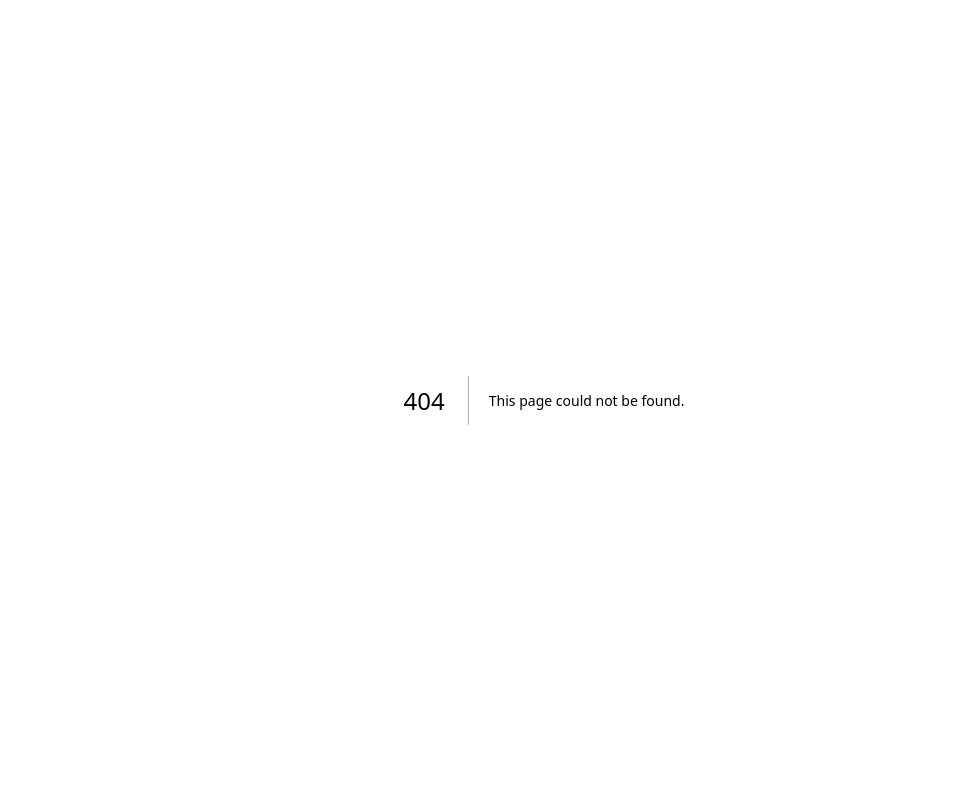
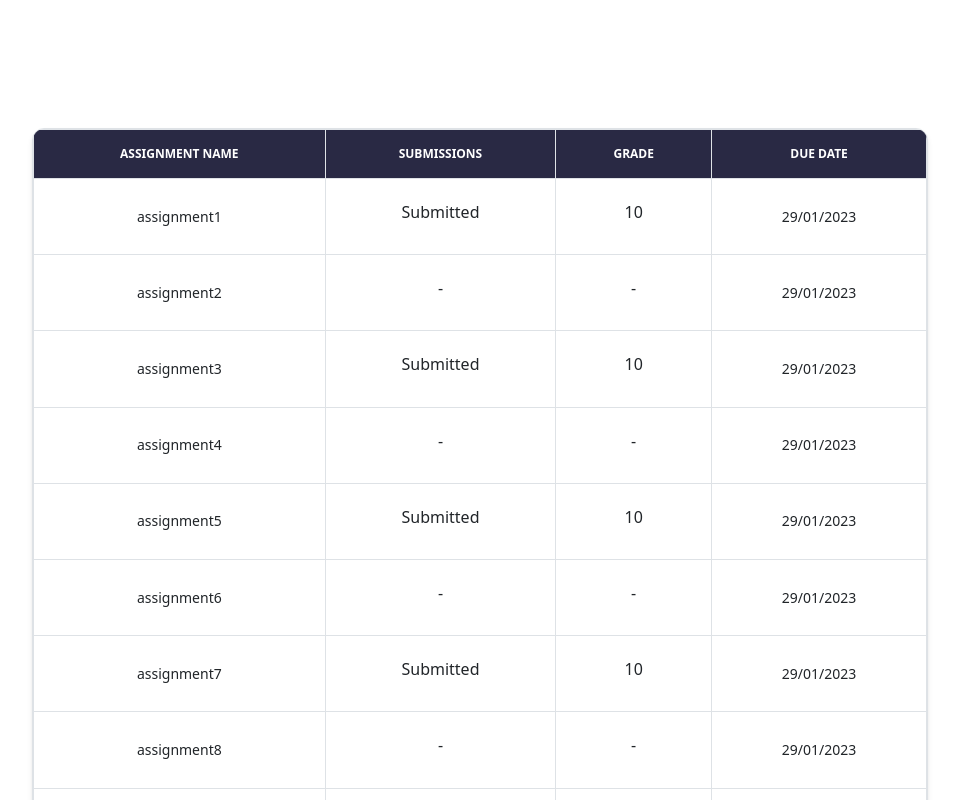
Before and after one commit to School-System-SS/school-system-fe, a Next.js app: page /student/student-assignment in a window 1280 px wide. Before the commit this address had no page. Shown: the top 800 px of the page, without its empty margins (96-1055 px from the left). Built offline with nearby package versions, Linux system fonts and the light colour scheme.

Commit message:
student list assignments

```diff
--- /dev/null
+++ b/src/app/student/page.js
@@ -0,0 +1,11 @@
+import React from 'react'
+
+export default function Page() {
+
+
+    return (
+        <>
+            <h1>hi From Student route</h1>
+        </>
+    )
+}
--- /dev/null
+++ b/src/app/student/student-assignment/assignment.js
@@ -0,0 +1,70 @@
+
+import React from 'react'
+import "bootstrap/dist/css/bootstrap.min.css";
+import {data} from './data'
+
+
+export default function Assignment() {
+
+
+    return (
+        <section className='w-full h-full'>
+            <section className='w-[70%] h-full m-[10%]'>
+                <div className="relative overflow-x-auto shadow-md sm:rounded-xl border ">
+                    <table className="w-full text-sm text-left text-gray-500 dark:text-gray-400 text-center">
+                        <thead className="text-xs text-[#FFFFFF] uppercase dark:text-gray-400 border bg-darker">
+                            <tr>
+                                <th scope="col" className="px-6 py-3 hover:bg-gray-50 dark:bg-gray-800 border">
+                                    Assignment Name
+                                </th>
+                                <th scope="col" className="px-6 py-3 border">
+                                    Submissions
+                                </th>
+                                <th scope="col" className="px-6 py-3 bg-gray-50 dark:bg-gray-800 border">
+                                    Grade
+                                </th>
+                                <th scope="col" className="px-6 py-3 border">
+                                    Due Date
+                                </th>
+                            </tr>
+                        </thead>
+                        <tbody>
+
+                            {data && data.map((item) => {
+                                console.log(item);
+                                return (
+                                    <tr className="border border-gray-200 dark:border-gray-700">
+                                        <th scope="row" className="px-6 py-4 font-medium text-gray-900 whitespace-nowrap bg-gray-50 dark:text-white dark:bg-gray-800 border">
+                                            {item.assignmentName}
+                                        </th>
+                                        <td className="px-6 py-4 border">
+                                            {item.isSubmited ?
+                                            <h6>Submitted</h6>
+                                            :
+                                            <h6> - </h6>
+                                            }
+                                        </td>
+                                        <td className="px-6 py-4 bg-gray-50 dark:bg-gray-800 border">
+                                            {item.isSubmited ?
+                                        <h6>
+                                            {item.grade}
+                                        </h6>
+                                        :
+                                        <h6> - </h6>
+                                        }
+                                        </td>
+                                        <td className="px-6 py-4 border">
+                                            {item.dueDate}
+                                        </td>
+                                    </tr>
+                                )
+                            })}
+
+                        </tbody>
+                    </table>
+                </div>
+
+            </section>
+        </section>
+    )
+}
--- /dev/null
+++ b/src/app/student/student-assignment/data.js
@@ -0,0 +1,72 @@
+export const data = [
+    {
+        assignmentName: "assignment1",
+        isSubmited:true,
+        grade: "10",
+        dueDate:"29/01/2023"
+
+    },
+    {
+        assignmentName: "assignment2",
+        isSubmited:false,
+        grade: "10",
+        dueDate:"29/01/2023"
+
+    },
+    {
+        assignmentName: "assignment3",
+        isSubmited:true,
+        grade: "10",
+        dueDate:"29/01/2023"
+
+    },
+    {
+        assignmentName: "assignment4",
+        isSubmited:false,
+        grade: "10",
+        dueDate:"29/01/2023"
+
+    },
+    {
+        assignmentName: "assignment5",
+        isSubmited:true,
+        grade: "10",
+        dueDate:"29/01/2023"
+
+    },
+    {
+        assignmentName: "assignment6",
+        isSubmited:false,
+        grade: "10",
+        dueDate:"29/01/2023"
+
+    },
+    {
+        assignmentName: "assignment7",
+        isSubmited:true,
+        grade: "10",
+        dueDate:"29/01/2023"
+
+    },
+    {
+        assignmentName: "assignment8",
+        isSubmited:false,
+        grade: "10",
+        dueDate:"29/01/2023"
+
+    },
+    {
+        assignmentName: "assignment9",
+        isSubmited:true,
+        grade: "10",
+        dueDate:"29/01/2023"
+
+    },
+    {
+        assignmentName: "assignment10",
+        isSubmited:false,
+        grade: "10",
+        dueDate:"29/01/2023"
+
+    },
+]
--- /dev/null
+++ b/src/app/student/student-assignment/page.js
@@ -0,0 +1,13 @@
+import React from 'react'
+import Assignment from './assignment'
+
+export default function Page() {
+
+
+    return (
+        <>
+        <Assignment/>
+
+        </>
+    )
+}
```
